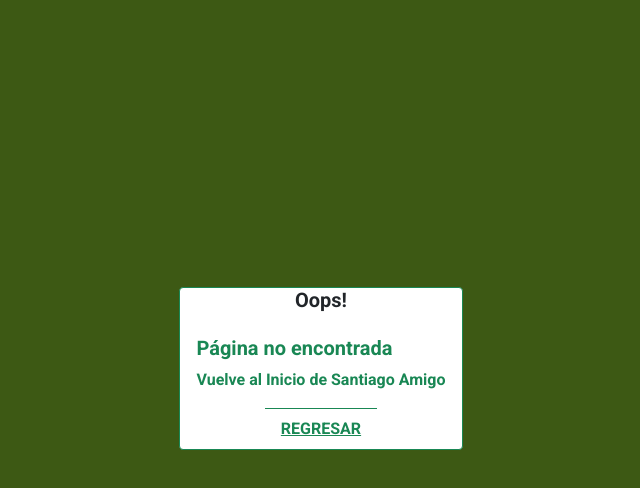
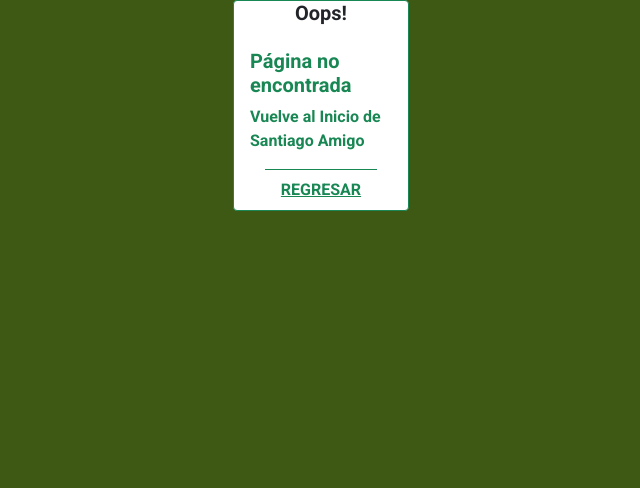
Before and after one commit to GiYani/SantiagoAmigo, a website: page 404.html in a window 1280 px wide. Shown: the whole page, without its empty margins (319-959 px from the left). Drawn offline with nearby package versions, Linux system fonts and the light colour scheme; a web font is replaced by a local one.

Commit message:
modificacion html

```diff
--- a/404.html
+++ b/404.html
@@ -11,12 +11,12 @@
   </head>
 
 <body style= "background-color:  #3D5914;">
-	<main>
+	<section>
 	    <div class="container">
     		<div class="row">
-    			<div class=" py-15" ></div>
-    			<div class="col-lg-4 mb-5"></div>
-				<div class= "principal col-lg-4 mb-5 ">
+    			<div class="mx-auto" style="width: 200px;">
+
+
 					<div class="card border-success mb-3" style="max-width: 20rem;">
 					 <h5 class="card-title">Oops! </h5>
 				 	 <div class="card-body text-success">
@@ -25,11 +25,9 @@
 				  	</div>
 				  	<div class="card-footer bg-transparent border-success"> <a href="https://santiagoamigo.netlify.app/" class="link-success">REGRESAR</a></div>
 				</div>
-				<div class="col-lg-4 mb-5"></div>
-				<div class=" py-15"></div>
 		  	</div>
 		</div>
-	</main>
+	</section>
 
     <script src="https://cdn.jsdelivr.net/npm/bootstrap@5.0.2/dist/js/bootstrap.bundle.min.js" integrity="sha384-MrcW6ZMFYlzcLA8Nl+NtUVF0sA7MsXsP1UyJoMp4YLEuNSfAP+JcXn/tWtIaxVXM" crossorigin="anonymous"></script>
 
```
